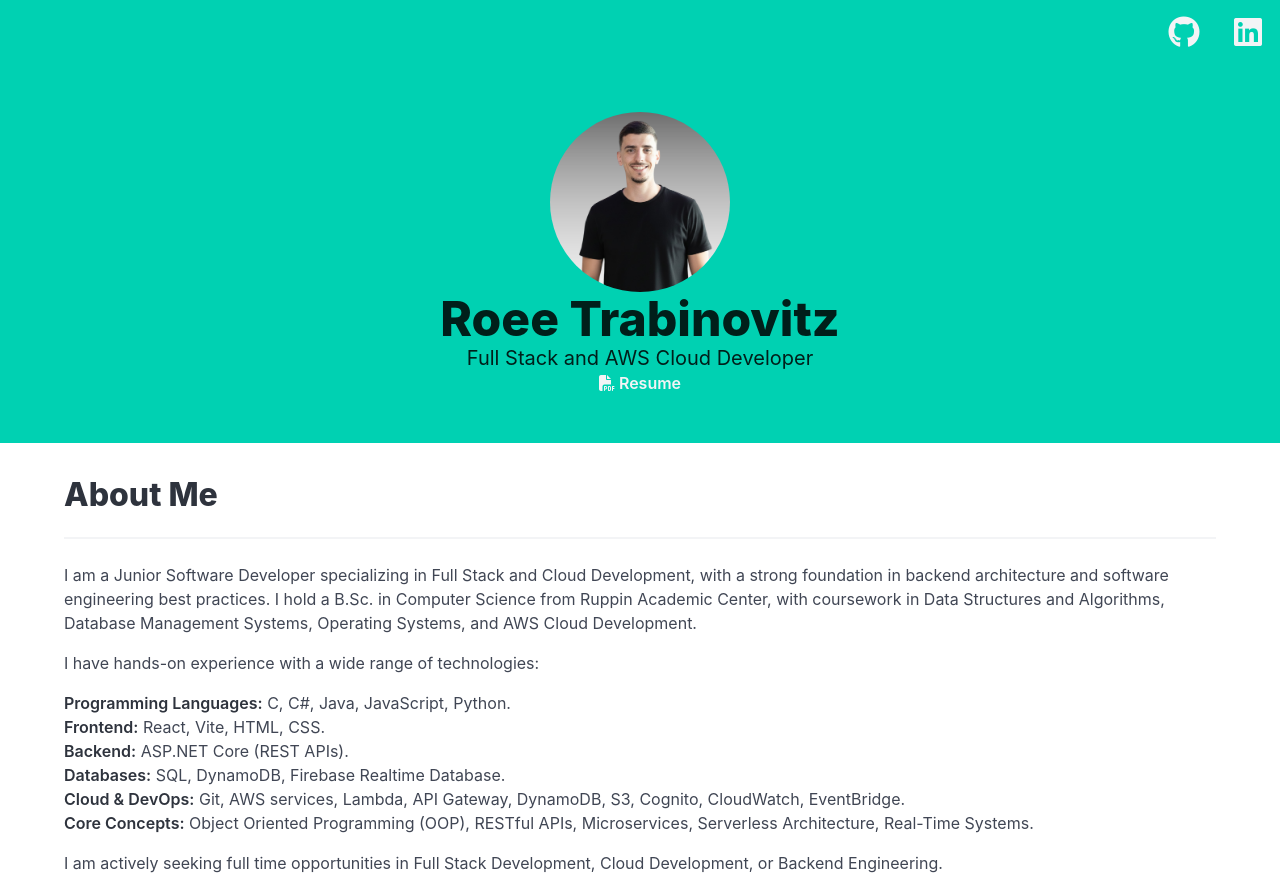
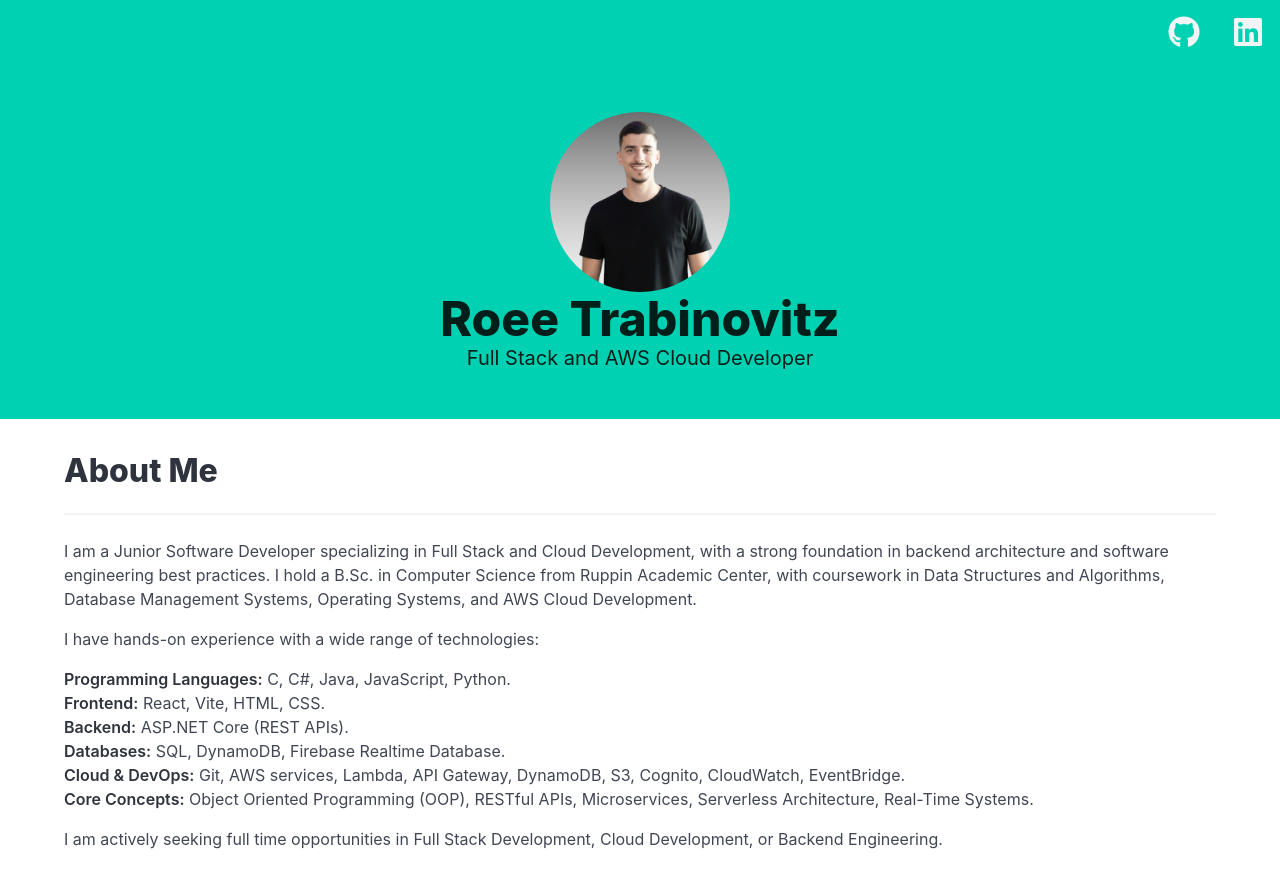
Before and after one commit to Roee1997/portfolio, a plain HTML site: page index.html in a window 1280 px wide. Shown: the top 878 px of the page. Drawn offline with nearby package versions, Linux system fonts and the light colour scheme; files that its build step writes are made by us from their sources.

Commit message:
Update index.html

```diff
--- a/index.html
+++ b/index.html
@@ -117,11 +117,7 @@
             <h2 class="subtitle">
               Full Stack and AWS Cloud Developer
             </h2>
-            <p>
-              <a href="https://drive.google.com/file/d/1KBkfh2QKZ7fwdcIptrEZgtJYl6-eDMQV/view?usp=sharing" class="icon has-text-light" target="_blank">
-                <i class="fas fa-file-pdf"></i> <strong>Resume</strong>
-              </a>
-            </p>
+
           </div>
         </div>
       </div>
```
